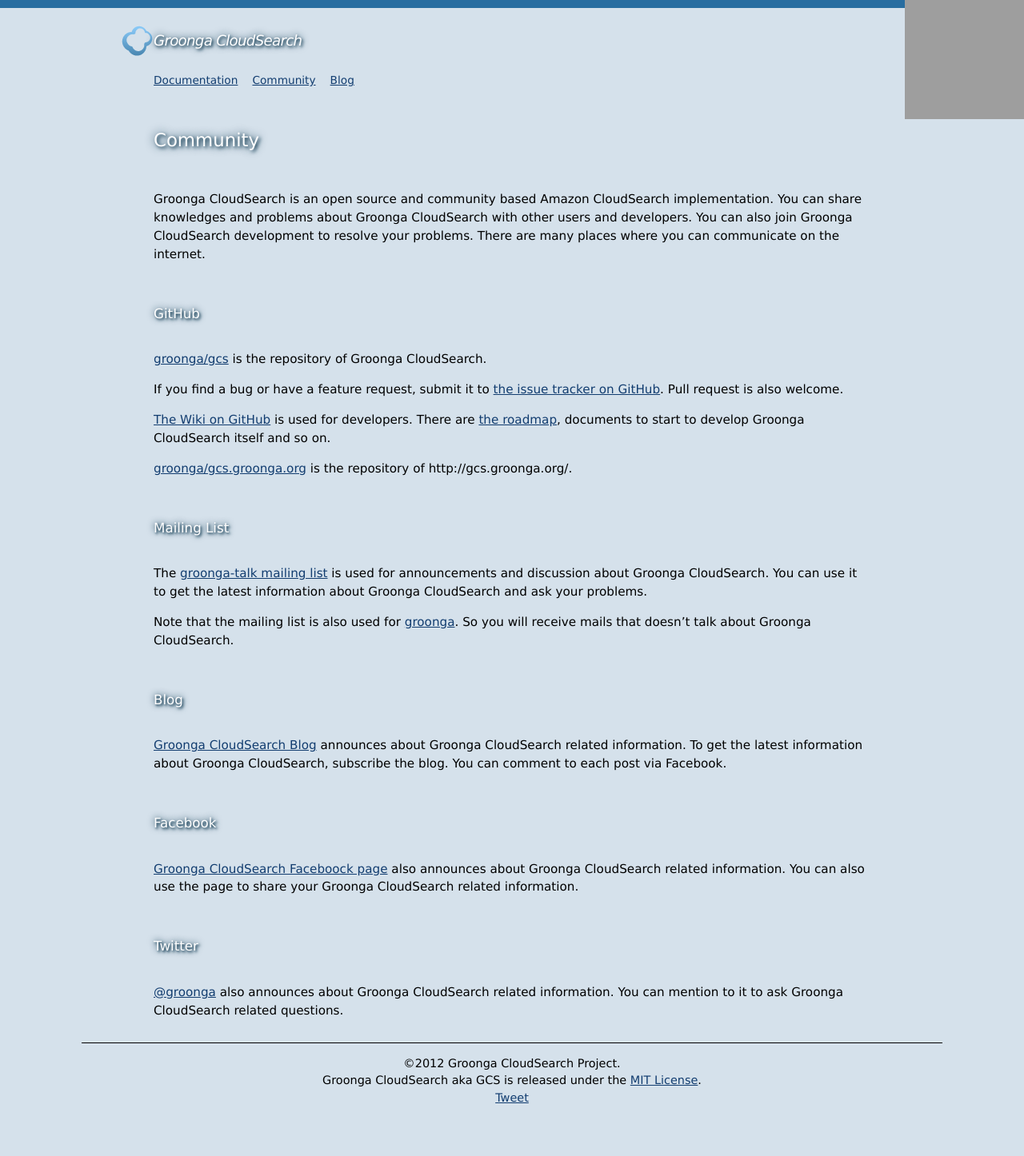
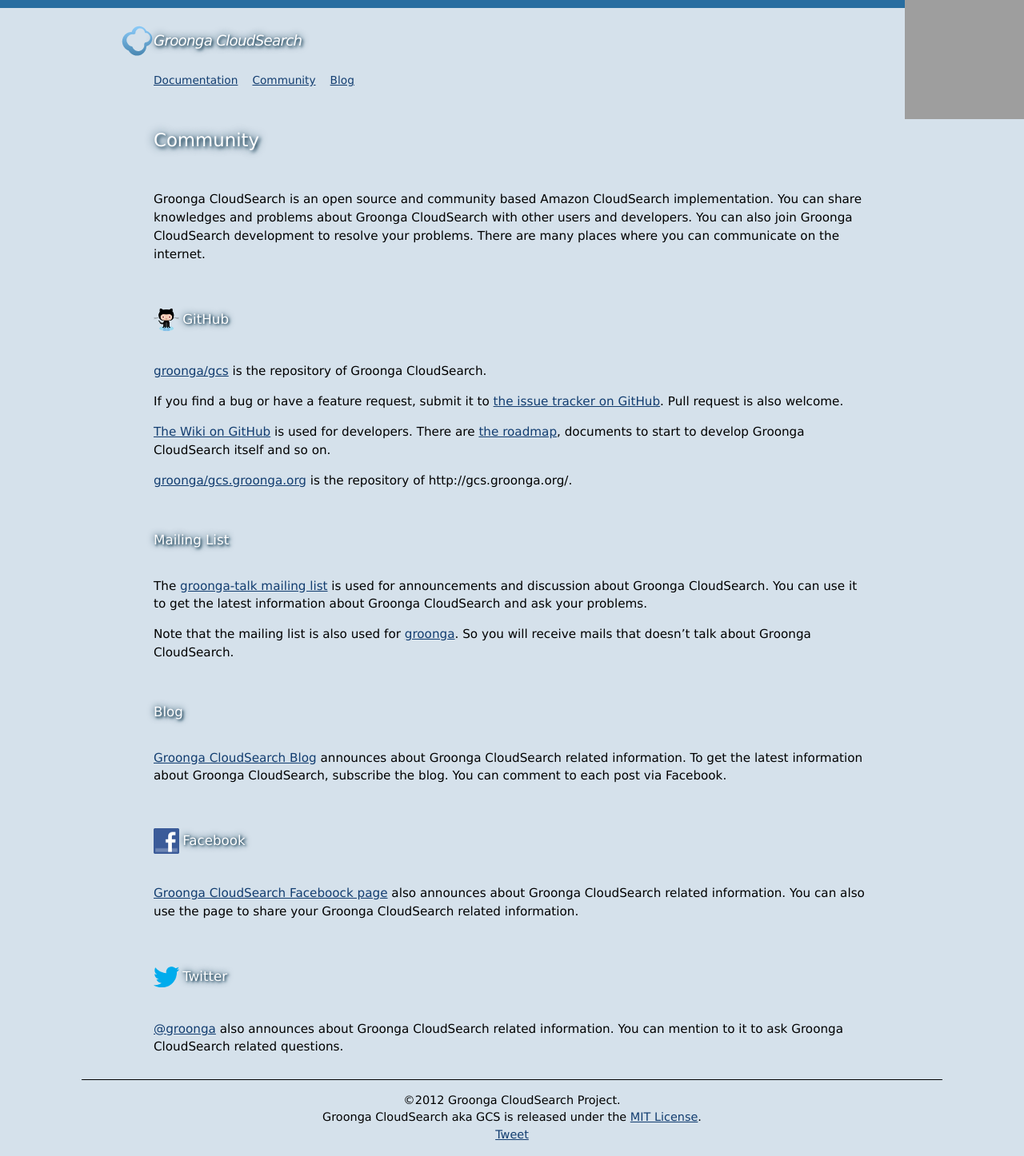
Before and after one commit to groonga/gcs.groonga.org, a Jekyll site: the page built from community/index.md, in a window 1280 px wide. Shown: the whole page at 80% size. Built offline with Jekyll 4.4.1, drawn with Linux system fonts in a browser that asks for light colours; comment, search, counter and statistics services are not loaded; before the commit the page ends 1400 px from its top, so only the background shows below that; grey boxes are pictures that could not be loaded.

Commit message:
Add service icons to the community page

```diff
--- a/community/index.md
+++ b/community/index.md
@@ -10,7 +10,7 @@
 also join Groonga CloudSearch development to resolve your problems.
 There are many places where you can communicate on the internet.
 
-## GitHub
+## <img src="/images/github-octocats-32.png" alt="" />GitHub
 
 [groonga/gcs](https://github.com/groonga/gcs) is the repository of
 Groonga CloudSearch.
@@ -46,14 +46,14 @@
 CloudSearch, subscribe the blog. You can comment to each post via
 Facebook.
 
-## Facebook
+## <img src="/images/facebook-32.png" alt="" />Facebook
 
 [Groonga CloudSearch Faceboock
 page](https://www.facebook.com/GroongaCloudSearch) also announces
 about Groonga CloudSearch related information. You can also use the
 page to share your Groonga CloudSearch related information.
 
-## Twitter
+## <img src="/images/twitter-32.png" alt="" />Twitter
 
 [@groonga](https://twitter.com/groonga) also announces about Groonga
 CloudSearch related information. You can mention to it to ask Groonga
--- a/stylesheets/screen/base.css
+++ b/stylesheets/screen/base.css
@@ -51,6 +51,23 @@
   text-decoration: none;
   text-shadow: #0A344C 0.1em 0.1em 0.2em,
                #0A344C 0 0 0.5em;
+}
+
+h1 img,
+h2 img,
+h3 img,
+h4 img,
+h5 img {
+  vertical-align: middle;
+  margin: 0.25em;
+}
+
+h1 img:first-child,
+h2 img:first-child,
+h3 img:first-child,
+h4 img:first-child,
+h5 img:first-child {
+  margin-left: 0;
 }
 
 h3:before {
```
Also changed, not shown: images/facebook-32.png (added), images/github-octocats-32.png (added), images/twitter-32.png (added).
